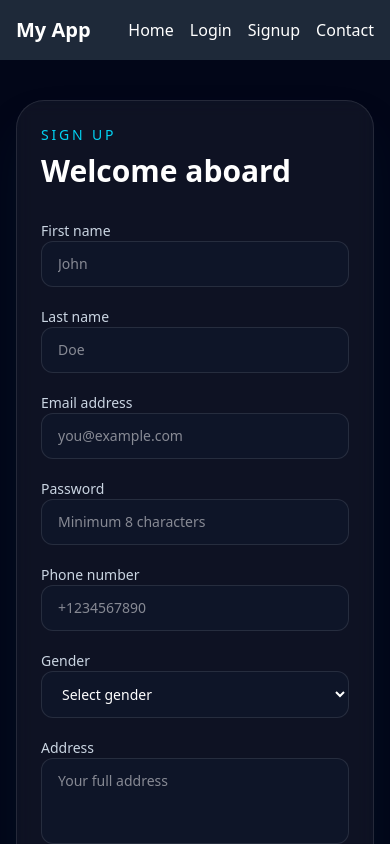
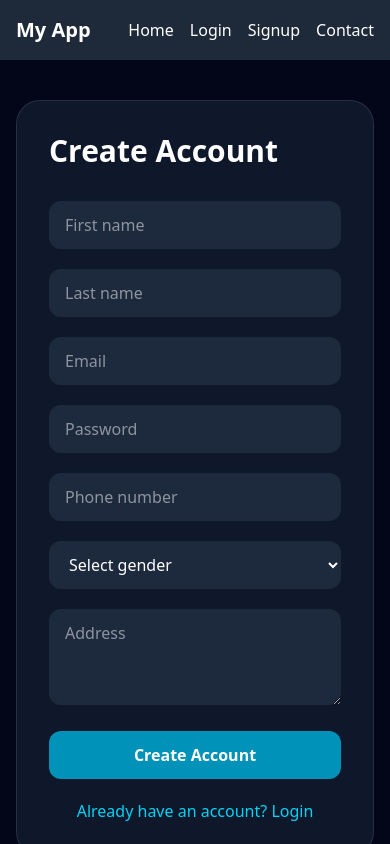
Before and after one commit to omar-abdi/drop-website, a Next.js app in the folder frontend/: page /signup in a window 390 px wide. Shown: the top 844 px of the page. Built offline with nearby package versions, Linux system fonts and the light colour scheme; no server answers.

Commit message:
update users and get all users

```diff
--- a/frontend/app/components/Sidebar.tsx
+++ b/frontend/app/components/Sidebar.tsx
@@ -11,17 +11,17 @@ function Sidebar() {
 
       <nav className="space-y-2">
         <Link
-          href="/usersDashboard"
+          href="/usersDashbroad"
           className="block rounded-lg px-4 py-3 text-gray-700 hover:bg-gray-100"
         >
           Dashboard
         </Link>
 
         <Link
-          href="/usersDashboard/users"
+          href="/usersDashbroad/users/all"
           className="block rounded-lg bg-gray-100 px-4 py-3 font-medium text-gray-900"
         >
-          Users
+          All-Users
         </Link>
 
         <Link
--- a/frontend/app/login/page.tsx
+++ b/frontend/app/login/page.tsx
@@ -1,8 +1,10 @@
+
 "use client";
 
 import Link from "next/link";
 import { useState } from "react";
 import { useUserStore } from "../userStore/user";
+import { useRouter } from "next/navigation";
 
 type LoginForm = {
   email: string;
@@ -15,54 +17,87 @@ const initialForm: LoginForm = {
 };
 
 export default function LoginPage() {
+    const router = useRouter();
   const [form, setForm] = useState<LoginForm>(initialForm);
+  const [error, setError] = useState("");
   const [successMessage, setSuccessMessage] = useState("");
-  const { loginUser, loading, error, clearError } = useUserStore();
+  const [loading, setLoading] = useState(false);
+
+  const { loginUser } = useUserStore();
 
   const handleChange = (e: React.ChangeEvent<HTMLInputElement>) => {
     const { name, value } = e.target;
-    setForm((prev) => ({ ...prev, [name]: value }));
+
+    setForm((prev) => ({
+      ...prev,
+      [name]: value,
+    }));
   };
 
   const handleSubmit = async (e: React.FormEvent) => {
     e.preventDefault();
-    clearError();
+
+    setError("");
     setSuccessMessage("");
+    setLoading(true);
 
-    const result = await loginUser(form);
+    try {
+      await loginUser(form.email, form.password);
+      setSuccessMessage("Login successful.");
+      router.push("/");
 
-    if (result.success) {
-      setSuccessMessage(result.message);
+      setSuccessMessage("Login successful.");
       setForm(initialForm);
+    } catch (err: any) {
+      setError(
+        err?.response?.data?.message || "Login failed."
+      );
+    } finally {
+      setLoading(false);
     }
   };
 
   return (
     <div className="min-h-screen bg-slate-950 px-4 py-10 text-white">
       <div className="mx-auto grid max-w-6xl overflow-hidden rounded-[28px] border border-white/10 bg-white/5 shadow-2xl shadow-cyan-950/30 backdrop-blur-sm lg:grid-cols-[1.1fr_0.9fr]">
+
         <div className="relative hidden overflow-hidden bg-gradient-to-br from-cyan-500 via-sky-600 to-indigo-700 p-10 lg:flex lg:flex-col lg:justify-between">
           <div className="absolute inset-0 bg-[radial-gradient(circle_at_top_left,_rgba(255,255,255,0.2),transparent_35%)]" />
+
           <div className="relative z-10">
             <span className="inline-flex rounded-full border border-white/30 bg-white/10 px-3 py-1 text-sm font-medium text-cyan-50">
               Welcome back
             </span>
-            <h1 className="mt-6 text-4xl font-bold leading-tight">Sign in to your account</h1>
+
+            <h1 className="mt-6 text-4xl font-bold leading-tight">
+              Sign in to your account
+            </h1>
+
             <p className="mt-4 max-w-md text-base text-cyan-50/85">
-              Access your dashboard and continue shopping with a secure, personalized experience.
+              Access your dashboard and continue shopping with a secure,
+              personalized experience.
             </p>
           </div>
 
           <div className="relative z-10 space-y-4 text-sm text-cyan-50/85">
             <div className="flex items-center gap-3 rounded-2xl border border-white/20 bg-white/10 p-3">
-              <span className="flex h-8 w-8 items-center justify-center rounded-full bg-white/15 text-lg">✓</span>
+              <span className="flex h-8 w-8 items-center justify-center rounded-full bg-white/15 text-lg">
+                ✓
+              </span>
               Fast access
             </div>
+
             <div className="flex items-center gap-3 rounded-2xl border border-white/20 bg-white/10 p-3">
-              <span className="flex h-8 w-8 items-center justify-center rounded-full bg-white/15 text-lg">⚡</span>
+              <span className="flex h-8 w-8 items-center justify-center rounded-full bg-white/15 text-lg">
+                ⚡
+              </span>
               Smart checkout
             </div>
+
             <div className="flex items-center gap-3 rounded-2xl border border-white/20 bg-white/10 p-3">
-              <span className="flex h-8 w-8 items-center justify-center rounded-full bg-white/15 text-lg">🔒</span>
+              <span className="flex h-8 w-8 items-center justify-center rounded-full bg-white/15 text-lg">
+                🔒
+              </span>
               Secure profile
             </div>
           </div>
@@ -70,13 +105,20 @@ export default function LoginPage() {
 
         <div className="p-6 sm:p-8 lg:p-10">
           <div className="mb-8">
-            <p className="text-sm font-medium uppercase tracking-[0.2em] text-cyan-400">Login</p>
-            <h2 className="mt-2 text-3xl font-bold text-white">Welcome back</h2>
+            <p className="text-sm font-medium uppercase tracking-[0.2em] text-cyan-400">
+              Login
+            </p>
+
+            <h2 className="mt-2 text-3xl font-bold text-white">
+              Welcome back
+            </h2>
           </div>
 
           <form onSubmit={handleSubmit} className="space-y-5">
+
             <label className="block space-y-2 text-sm text-slate-300">
               <span>Email address</span>
+
               <input
                 type="email"
                 name="email"
@@ -90,6 +132,7 @@ export default function LoginPage() {
 
             <label className="block space-y-2 text-sm text-slate-300">
               <span>Password</span>
+
               <input
                 type="password"
                 name="password"
@@ -103,10 +146,17 @@ export default function LoginPage() {
 
             <div className="flex items-center justify-between text-sm text-slate-300">
               <label className="flex items-center gap-2">
-                <input type="checkbox" className="h-4 w-4 rounded border-white/20 bg-slate-900" />
+                <input
+                  type="checkbox"
+                  className="h-4 w-4 rounded border-white/20 bg-slate-900"
+                />
                 Remember me
               </label>
-              <a href="#" className="text-cyan-400 transition hover:text-cyan-300">
+
+              <a
+                href="#"
+                className="text-cyan-400 transition hover:text-cyan-300"
+              >
                 Forgot password?
               </a>
             </div>
@@ -130,15 +180,21 @@ export default function LoginPage() {
             >
               {loading ? "Signing in..." : "Sign in"}
             </button>
+
           </form>
 
           <p className="mt-6 text-center text-sm text-slate-300">
             Don&apos;t have an account?{" "}
-            <Link href="/signup" className="font-semibold text-cyan-400 transition hover:text-cyan-300">
+
+            <Link
+              href="/signup"
+              className="font-semibold text-cyan-400 transition hover:text-cyan-300"
+            >
               Sign up
             </Link>
           </p>
         </div>
+
       </div>
     </div>
   );
--- a/frontend/app/signup/page.tsx
+++ b/frontend/app/signup/page.tsx
@@ -1,8 +1,9 @@
+
 "use client";
 
 import { useState } from "react";
 import { useUserStore } from "../userStore/user";
-import Link from "next/dist/client/link";
+import Link from "next/link";
 
 type SignupForm = {
   firstName: string;
@@ -12,7 +13,6 @@ type SignupForm = {
   phoneNumber: string;
   gender: string;
   address: string;
-
 };
 
 const initialForm: SignupForm = {
@@ -23,202 +23,159 @@ const initialForm: SignupForm = {
   phoneNumber: "",
   gender: "",
   address: "",
-
 };
 
 export default function SignupPage() {
   const [form, setForm] = useState<SignupForm>(initialForm);
+  const [error, setError] = useState("");
   const [successMessage, setSuccessMessage] = useState("");
-  const { registerUser, loading, error, clearError } = useUserStore();
+  const [loading, setLoading] = useState(false);
+
+  const { registerUser } = useUserStore();
 
   const handleChange = (
-    e: React.ChangeEvent<HTMLInputElement | HTMLTextAreaElement | HTMLSelectElement>
+    e: React.ChangeEvent<
+      HTMLInputElement | HTMLTextAreaElement | HTMLSelectElement
+    >
   ) => {
-    const { name, value, type } = e.target as HTMLInputElement;
-
-    setForm((prev) => ({
-      ...prev,
-      [name]: type === "checkbox" ? (e.target as HTMLInputElement).checked : value,
-    }));
+    setForm({
+      ...form,
+      [e.target.name]: e.target.value,
+    });
   };
 
   const handleSubmit = async (e: React.FormEvent) => {
     e.preventDefault();
-    clearError();
+
+    setError("");
     setSuccessMessage("");
+    setLoading(true);
 
-    const result = await registerUser(form);
+    try {
+      await registerUser(form);
 
-    if (result.success) {
-      setSuccessMessage(result.message);
+      setSuccessMessage("Account created successfully.");
       setForm(initialForm);
+    } catch (err: any) {
+      setError(
+        err?.response?.data?.message || "Signup failed."
+      );
+    } finally {
+      setLoading(false);
     }
   };
 
   return (
     <div className="min-h-screen bg-slate-950 px-4 py-10 text-white">
-      <div className="mx-auto grid max-w-6xl overflow-hidden rounded-[28px] border border-white/10 bg-white/5 shadow-2xl shadow-cyan-950/30 backdrop-blur-sm lg:grid-cols-[1.1fr_0.9fr]">
-        <div className="relative hidden overflow-hidden bg-gradient-to-br from-cyan-500 via-sky-600 to-indigo-700 p-10 lg:flex lg:flex-col lg:justify-between">
-          <div className="absolute inset-0 bg-[radial-gradient(circle_at_top_left,_rgba(255,255,255,0.2),transparent_35%)]" />
-          <div className="relative z-10">
-            <span className="inline-flex rounded-full border border-white/30 bg-white/10 px-3 py-1 text-sm font-medium text-cyan-50">
-              New account
-            </span>
-            <h1 className="mt-6 text-4xl font-bold leading-tight">Create your store account</h1>
-            <p className="mt-4 max-w-md text-base text-cyan-50/85">
-              Join our marketplace and start managing your shopping experience with a secure, modern account.
-            </p>
-          </div>
-
-          <div className="relative z-10 space-y-4 text-sm text-cyan-50/85">
-            <div className="flex items-center gap-3 rounded-2xl border border-white/20 bg-white/10 p-3">
-              <span className="flex h-8 w-8 items-center justify-center rounded-full bg-white/15 text-lg">✓</span>
-              Secure registration
-            </div>
-            <div className="flex items-center gap-3 rounded-2xl border border-white/20 bg-white/10 p-3">
-              <span className="flex h-8 w-8 items-center justify-center rounded-full bg-white/15 text-lg">⚡</span>
-              Fast onboarding
-            </div>
-            <div className="flex items-center gap-3 rounded-2xl border border-white/20 bg-white/10 p-3">
-              <span className="flex h-8 w-8 items-center justify-center rounded-full bg-white/15 text-lg">🔒</span>
-              Trusted checkout
-            </div>
-          </div>
-        </div>
-
-        <div className="p-6 sm:p-8 lg:p-10">
-          <div className="mb-8">
-            <p className="text-sm font-medium uppercase tracking-[0.2em] text-cyan-400">Sign up</p>
-            <h2 className="mt-2 text-3xl font-bold text-white">Welcome aboard</h2>
-          </div>
+      <div className="mx-auto max-w-2xl rounded-3xl border border-white/10 bg-slate-900 p-8">
+        <h1 className="mb-8 text-3xl font-bold">
+          Create Account
+        </h1>
 
         <form onSubmit={handleSubmit} className="space-y-5">
+
           <div className="grid gap-5 sm:grid-cols-2">
-              <label className="space-y-2 text-sm text-slate-300">
-                <span>First name</span>
             <input
               type="text"
               name="firstName"
               value={form.firstName}
               onChange={handleChange}
-                  placeholder="John"
-                  className="w-full rounded-xl border border-white/10 bg-slate-900/80 px-4 py-3 text-white outline-none transition focus:border-cyan-400 focus:ring-2 focus:ring-cyan-500/30"
+              placeholder="First name"
               required
+              className="rounded-xl bg-slate-800 px-4 py-3"
             />
-              </label>
 
-              <label className="space-y-2 text-sm text-slate-300">
-                <span>Last name</span>
             <input
               type="text"
               name="lastName"
               value={form.lastName}
               onChange={handleChange}
-                  placeholder="Doe"
-                  className="w-full rounded-xl border border-white/10 bg-slate-900/80 px-4 py-3 text-white outline-none transition focus:border-cyan-400 focus:ring-2 focus:ring-cyan-500/30"
+              placeholder="Last name"
               required
+              className="rounded-xl bg-slate-800 px-4 py-3"
             />
-              </label>
           </div>
 
-            <label className="block space-y-2 text-sm text-slate-300">
-              <span>Email address</span>
           <input
             type="email"
             name="email"
             value={form.email}
             onChange={handleChange}
-                placeholder="you@example.com"
-                className="w-full rounded-xl border border-white/10 bg-slate-900/80 px-4 py-3 text-white outline-none transition focus:border-cyan-400 focus:ring-2 focus:ring-cyan-500/30"
+            placeholder="Email"
             required
+            className="w-full rounded-xl bg-slate-800 px-4 py-3"
           />
-            </label>
 
-            <label className="block space-y-2 text-sm text-slate-300">
-              <span>Password</span>
           <input
             type="password"
             name="password"
             value={form.password}
             onChange={handleChange}
-                placeholder="Minimum 8 characters"
-                className="w-full rounded-xl border border-white/10 bg-slate-900/80 px-4 py-3 text-white outline-none transition focus:border-cyan-400 focus:ring-2 focus:ring-cyan-500/30"
+            placeholder="Password"
             required
+            className="w-full rounded-xl bg-slate-800 px-4 py-3"
           />
-            </label>
 
-            <div className="grid gap-5 sm:grid-cols-2">
-              <label className="space-y-2 text-sm text-slate-300">
-                <span>Phone number</span>
           <input
             type="tel"
             name="phoneNumber"
             value={form.phoneNumber}
             onChange={handleChange}
-                  placeholder="+1234567890"
-                  className="w-full rounded-xl border border-white/10 bg-slate-900/80 px-4 py-3 text-white outline-none transition focus:border-cyan-400 focus:ring-2 focus:ring-cyan-500/30"
+            placeholder="Phone number"
             required
+            className="w-full rounded-xl bg-slate-800 px-4 py-3"
           />
-              </label>
 
-              <label className="space-y-2 text-sm text-slate-300">
-                <span>Gender</span>
           <select
             name="gender"
             value={form.gender}
             onChange={handleChange}
-                  className="w-full rounded-xl border border-white/10 bg-slate-900/80 px-4 py-3 text-white outline-none transition focus:border-cyan-400 focus:ring-2 focus:ring-cyan-500/30"
             required
+            className="w-full rounded-xl bg-slate-800 px-4 py-3"
           >
-                  <option value="" className="bg-slate-900 text-slate-400">
-                    Select gender
-                  </option>
-                  <option value="male" className="bg-slate-900">Male</option>
-                  <option value="female" className="bg-slate-900">Female</option>
+            <option value="">Select gender</option>
+            <option value="male">Male</option>
+            <option value="female">Female</option>
+          </select>
 
-                </select>
-              </label>
-            </div>
-
-            <label className="block space-y-2 text-sm text-slate-300">
-              <span>Address</span>
           <textarea
             name="address"
             value={form.address}
             onChange={handleChange}
-                placeholder="Your full address"
+            placeholder="Address"
+            required
             rows={3}
-                className="w-full resize-none rounded-xl border border-white/10 bg-slate-900/80 px-4 py-3 text-white outline-none transition focus:border-cyan-400 focus:ring-2 focus:ring-cyan-500/30"
-                required
+            className="w-full rounded-xl bg-slate-800 px-4 py-3"
           />
-            </label>
-
-
 
           {error && (
-              <div className="rounded-xl border border-red-500/40 bg-red-500/10 px-4 py-3 text-sm text-red-200">
+            <p className="rounded-xl bg-red-500/10 p-3 text-red-300">
               {error}
-              </div>
+            </p>
           )}
 
           {successMessage && (
-              <div className="rounded-xl border border-emerald-500/40 bg-emerald-500/10 px-4 py-3 text-sm text-emerald-200">
+            <p className="rounded-xl bg-green-500/10 p-3 text-green-300">
               {successMessage}
-              </div>
+            </p>
           )}
 
           <button
             type="submit"
             disabled={loading}
-              className="w-full rounded-xl bg-gradient-to-r from-cyan-500 to-indigo-600 px-5 py-3 text-base font-semibold text-white shadow-lg shadow-cyan-500/20 transition hover:opacity-95 disabled:cursor-not-allowed disabled:opacity-70"
+            className="w-full rounded-xl bg-cyan-600 px-5 py-3 font-semibold"
           >
-              {loading ? "Creating account..." : "Create account"}
+            {loading ? "Creating..." : "Create Account"}
           </button>
-            <Link href="/login" className="text-cyan-400 transition hover:text-cyan-300">
+
+          <Link
+            href="/login"
+            className="block text-center text-cyan-400"
+          >
             Already have an account? Login
           </Link>
+
         </form>
-        </div>
       </div>
     </div>
   );
--- a/frontend/app/userStore/user.ts
+++ b/frontend/app/userStore/user.ts
@@ -1,8 +1,8 @@
 import { create } from "zustand";
-import { persist } from "zustand/middleware";
+import axios from "axios";
 
-export type User = {
-  id?: string | number;
+type User = {
+  _id?: string;
   firstName?: string;
   lastName?: string;
   email: string;
@@ -10,102 +10,53 @@ export type User = {
   phoneNumber?: string;
   gender?: string;
   address?: string;
-};
-
-type LoginCredentials = {
-  email: string;
-  password: string;
+  isAdmin?: boolean;
 };
 
 type UserStore = {
   user: User | null;
-
-  loading: boolean;
-  error: string | null;
-  registerUser: (user: User) => Promise<{ success: boolean; message: string }>;
-  loginUser: (credentials: LoginCredentials) => Promise<{ success: boolean; message: string; user?: User | null }>;
-  clearError: () => void;
+  registerUser: (user: User) => Promise<void>;
+  loginUser: (email: string, password: string) => Promise<void>;
   logout: () => void;
 };
 
-const API_URL = process.env.NEXT_PUBLIC_API_URL || "http://localhost:3000";
-
-export const useUserStore = create<UserStore>()(
-  persist(
-    (set) => ({
+export const useUserStore = create<UserStore>((set) => ({
   user: null,
 
-      loading: false,
-      error: null,
+  registerUser: async (user) => {
+    const response = await axios.post(
+      "http://localhost:3000/api/users/signup",
+      user,
+      {
+        withCredentials: true,
+      }
+    );
 
-      registerUser: async (user) => {
-        set({ loading: true, error: null });
-
-        try {
-          const response = await fetch(`${API_URL}/api/users/signup`, {
-            method: "POST",
-            headers: {
-              "Content-Type": "application/json",
-            },
-            body: JSON.stringify(user),
+    set({
+      user: response.data.user,
     });
-
-          const data = await response.json();
-
-          if (!response.ok) {
-            throw new Error(data?.message || "Signup failed. Please try again.");
-          }
-
-          set({ user: data, loading: false, error: null });
-          return { success: true, message: "Account created successfully." };
-        } catch (err) {
-          const message = err instanceof Error ? err.message : "Something went wrong.";
-          set({ loading: false, error: message });
-          return { success: false, message };
-        }
   },
 
-      loginUser: async ({ email, password }) => {
-        set({ loading: true, error: null });
+  loginUser: async (email, password) => {
+    const response = await axios.post(
+      "http://localhost:3000/api/users/login",
+      {
+        email,
+        password,
+      },
+      {
+        withCredentials: true,
+      }
+    );
 
-        try {
-          const response = await fetch(`${API_URL}/api/users/login`, {
-            method: "POST",
-            headers: {
-              "Content-Type": "application/json",
-            },
-            body: JSON.stringify({ email, password }),
+    set({
+      user: response.data.user,
     });
-
-          const data = await response.json();
-
-          if (!response.ok) {
-            throw new Error(data?.message || "Login failed. Please try again.");
-          }
-
-          const loggedInUser = data?.user ?? { email };
-
-          set({ user: loggedInUser,
-             loading: false, error: null
-             });
-
-          return {
-            success: true,
-            message: "Login successful.",
-            user: loggedInUser,
-          };
-        } catch (err) {
-          const message = err instanceof Error ? err.message : "Something went wrong.";
-          set({ loading: false, error: message });
-          return { success: false, message };
-        }
   },
 
-      clearError: () => set({ error: null }),
-      logout: () => set({ user: null,  error: null }),
-    }),
-    {
-      name: "ecommerce-user-store",
-    }
-  )
-);
+  logout: () => {
+    set({
+      user: null,
+    });
+  },
+}));
--- a/frontend/app/usersDashbroad/users/all/page.tsx
+++ b/frontend/app/usersDashbroad/users/all/page.tsx
@@ -1,11 +1,91 @@
-import React from 'react'
+"use client";
 
-function page() {
+import { useEffect, useState } from "react";
+import axios from "axios";
+
+type User = {
+  _id: string;
+  firstName: string;
+  lastName: string;
+  email: string;
+  phoneNumber?: string;
+  gender?: string;
+  address?: string;
+  isAdmin?: boolean;
+};
+
+export default function UsersPage() {
+  const [users, setUsers] = useState<User[]>([]);
+  const [loading, setLoading] = useState(true);
+  const [error, setError] = useState("");
+
+  useEffect(() => {
+    const getUsers = async () => {
+      try {
+        setLoading(true);
+        setError("");
+
+        const response = await axios.get("http://localhost:3000/api/users/all", {
+          withCredentials: true,
+        });
+
+        setUsers(response.data || []);
+      } catch (err: any) {
+        setError(err?.response?.data?.message || "Failed to load users");
+      } finally {
+        setLoading(false);
+      }
+    };
+
+    getUsers();
+  }, []);
+
   return (
-    <div>
-      <h1>All Users</h1>
+    <div className="min-h-screen bg-slate-950 p-6 text-white">
+      <div className="mx-auto max-w-4xl  rounded-3xl border border-white/10 bg-slate-900/80 p-6 shadow-xl">
+        <h1 className="mb-6 text-3xl font-bold">All Users</h1>
+
+        {loading && <p className="text-slate-300">Loading users...</p>}
+
+        {error && (
+          <div className="mb-4 rounded-xl border border-red-500/40 bg-red-500/10 p-3 text-red-200">
+            {error}
+          </div>
+        )}
+
+        {!loading && !error && users.length === 0 && (
+          <p className="text-slate-300">No users found.</p>
+        )}
+
+        {!loading && !error && users.length > 0 && (
+          <div className="overflow-hidden rounded-2xl border border-white/10">
+            <table className="min-w-full text-left text-sm">
+              <thead className="bg-white/5 text-slate-300">
+                <tr>
+                  <th className="px-4 py-3">Name</th>
+                  <th className="px-4 py-3">Email</th>
+                  <th className="px-4 py-3">Phone</th>
+                  <th className="px-4 py-3">Role</th>
+                </tr>
+              </thead>
+              <tbody className="divide-y divide-white/10">
+                {users.map((user) => (
+                  <tr key={user._id} className="hover:bg-white/5">
+                    <td className="px-4 py-3">{user.firstName} {user.lastName}</td>
+                    <td className="px-4 py-3">{user.email}</td>
+                    <td className="px-4 py-3">{user.phoneNumber || "-"}</td>
+                    <td className="px-4 py-3">
+                      <span className="rounded-full bg-cyan-500/10 px-2 py-1 text-xs text-cyan-300">
+                        {user.isAdmin ? "Admin" : "User"}
+                      </span>
+                    </td>
+                  </tr>
+                ))}
+              </tbody>
+            </table>
+          </div>
+        )}
+      </div>
     </div>
-  )
+  );
 }
-
-export default page
```
Also changed, not shown: 2 other files (tests, documents, lock files or other folders). Lines whose indentation alone changed are shown as unchanged.
